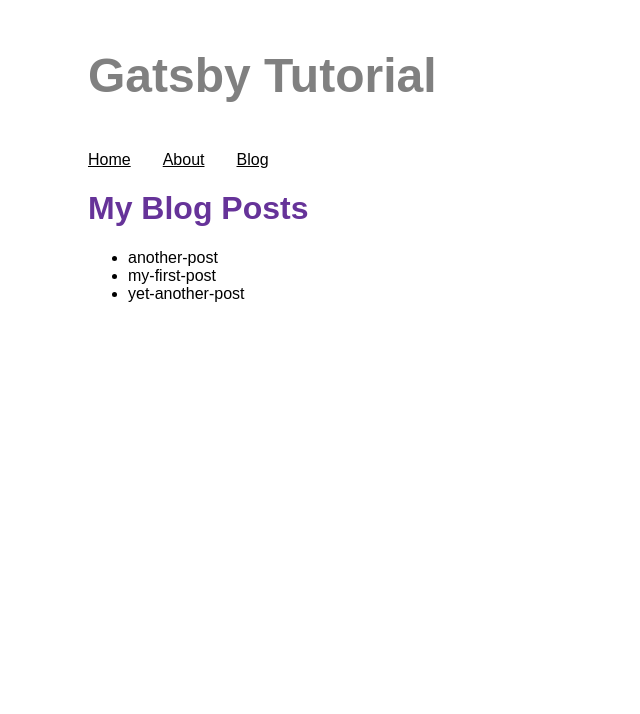
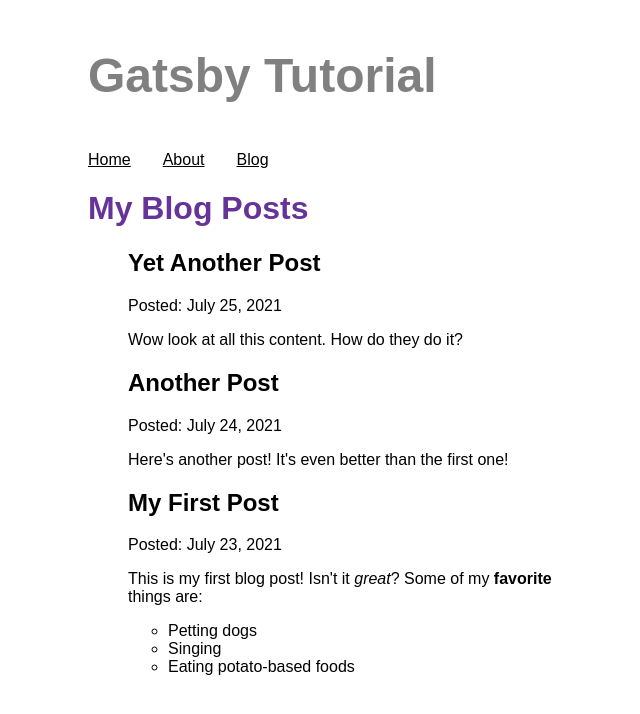
Before and after one commit to aaronryu/aaron.github.io, a Gatsby site: page /blog in a window 1280 px wide. Shown: the whole page, without its empty margins (302-942 px from the left). Built offline with nearby package versions, Linux system fonts and the light colour scheme; Gatsby itself is replaced by a stand-in of ours.

Commit message:
[B-000] init: blog post based on mdx, graphql #2

```diff
--- a/blog/another-post.mdx
+++ b/blog/another-post.mdx
@@ -0,0 +1,5 @@
+---
+title: "Another Post"
+date: "2021-07-24"
+---
+Here's another post! It's even better than the first one!
--- a/blog/my-first-post.mdx
+++ b/blog/my-first-post.mdx
@@ -0,0 +1,9 @@
+---
+title: "My First Post"
+date: "2021-07-23"
+---
+This is my first blog post! Isn't it *great*?
+Some of my **favorite** things are:
+* Petting dogs
+* Singing
+* Eating potato-based foods
--- a/blog/yet-another-post.mdx
+++ b/blog/yet-another-post.mdx
@@ -0,0 +1,6 @@
+---
+title: "Yet Another Post"
+date: "2021-07-25"
+---
+
+Wow look at all this content. How do they do it?
--- a/src/pages/blog.tsx
+++ b/src/pages/blog.tsx
@@ -1,18 +1,21 @@
-import * as React from "react"
-import { Link } from 'gatsby'
+import * as React from 'react'
 import Layout from "../component/layout"
-import { StaticImage } from "gatsby-plugin-image"
 import { graphql } from 'gatsby'
+import { MDXRenderer } from "gatsby-plugin-mdx"
 
 export default function BlogPage({ data }) {
   return (
     <Layout pageTitle="My Blog Posts">
       <ul>
       {
-        data.allFile.nodes.map(node => (
-          <li key={node.name}>
-            {node.name}
-          </li>
+        data.allMdx.nodes.map((node) => (
+          <article key={node.id}>
+            <h2>{node.frontmatter.title}</h2>
+            <p>Posted: {node.frontmatter.date}</p>
+            <MDXRenderer>
+              {node.body}
+            </MDXRenderer>
+          </article>
         ))
       }
       </ul>
@@ -23,9 +26,19 @@
 // 이런식으로 graphql 을 정의해놓으면, Props 에서 data 를 통해 모든 쿼리 결과에 접근 가능
 export const query = graphql`
   query {
-    allFile(filter: {sourceInstanceName: {eq: "blog"}}) {
+    allMdx(sort: {fields: frontmatter___date, order: DESC}) {
       nodes {
-        name
+        frontmatter {
+          date(formatString: "MMMM D, YYYY")
+          title
+        }
+        id
+        body
+        parent {
+          ... on File {
+            modifiedTime(formatString: "MMMM D, YYYY")
+          }
+        }
       }
     }
   }
```
